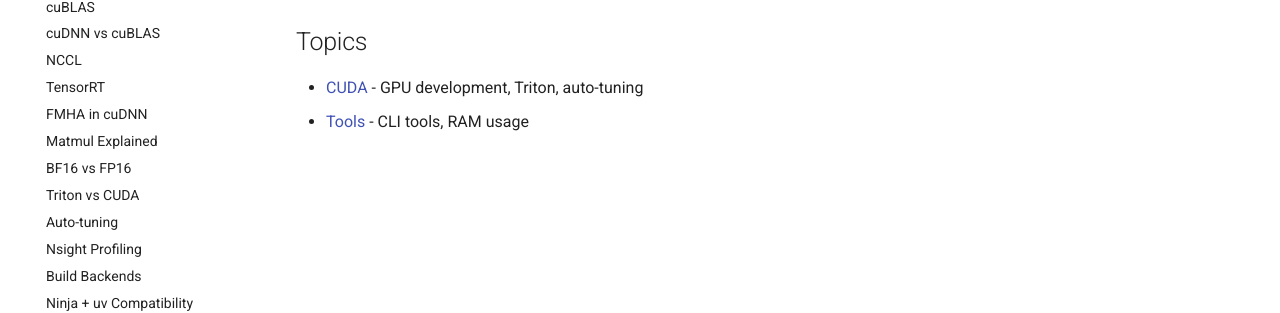
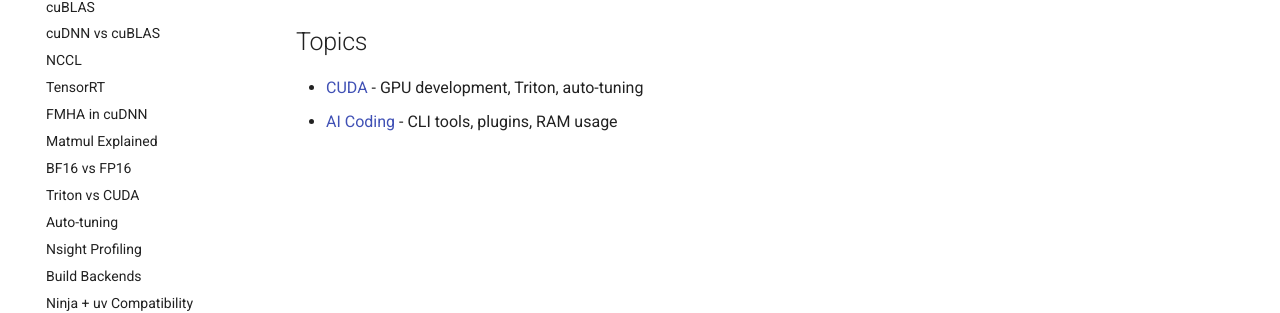
Before and after one commit to GeorgePearse/notes, an MkDocs documentation site: the page built from docs/index.md, in a window 1280 px wide. Shown: the part 221-534 px from the top of the page. Built offline with MkDocs 1.6.1 and Material for MkDocs 9.7.7, drawn with Linux system fonts in a browser that asks for light colours; comment, search, counter and statistics services are not loaded.

Commit message:
Reorganize: move CLI tools to dedicated ai-coding section
🤖 Generated with [Claude Code](https://claude.com/claude-code)

Co-Authored-By: Claude Opus 4.5 <noreply@anthropic.com>

```diff
--- a/docs/index.md
+++ b/docs/index.md
@@ -5,4 +5,4 @@ Personal notes on various technical topics.
 ## Topics
 
 - [CUDA](cuda/ninja-uv-compatibility.md) - GPU development, Triton, auto-tuning
-- [Tools](tools/cli-ram-usage.md) - CLI tools, RAM usage
+- [AI Coding](ai-coding/cli-ram-usage.md) - CLI tools, plugins, RAM usage
```
Also changed, not shown: docs/ai-coding/cli-ram-usage.md (renamed from docs/tools/cli-ram-usage.md).
